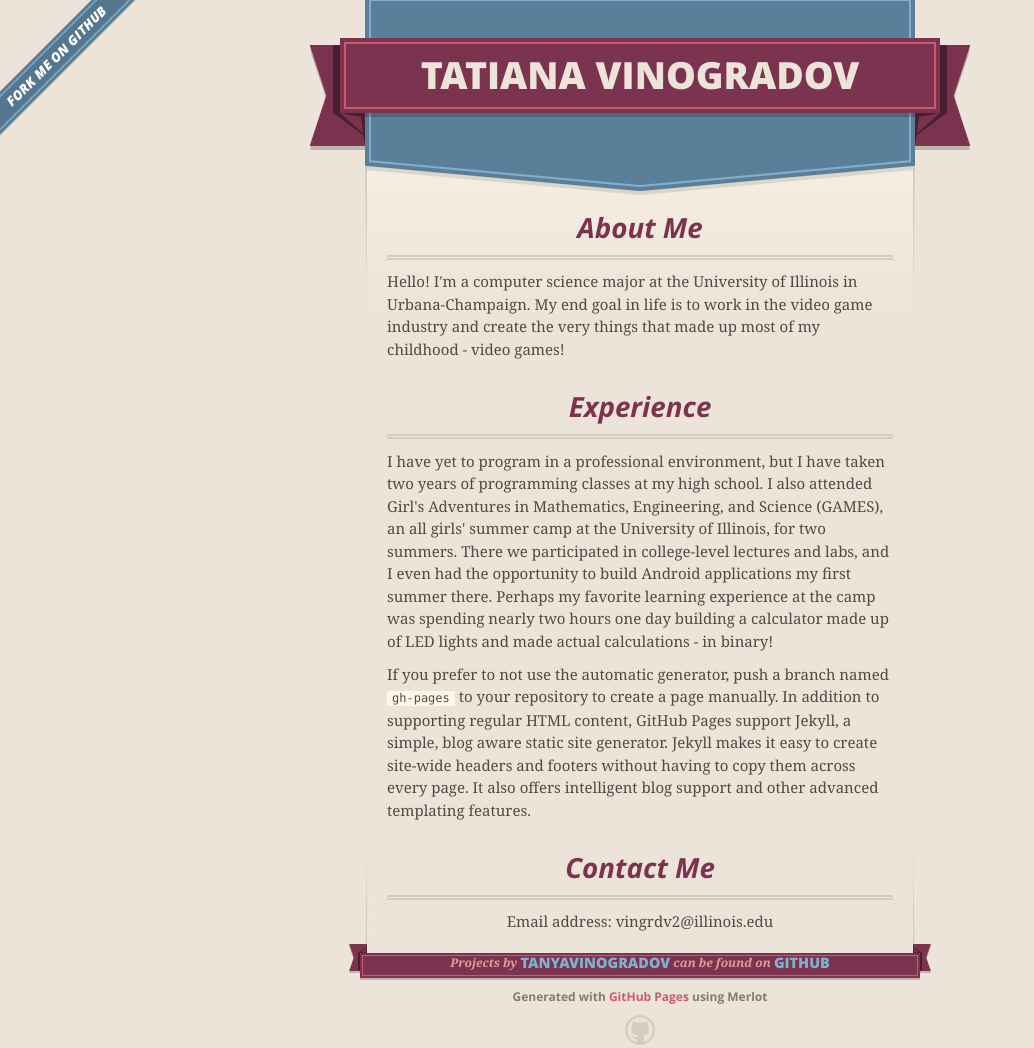
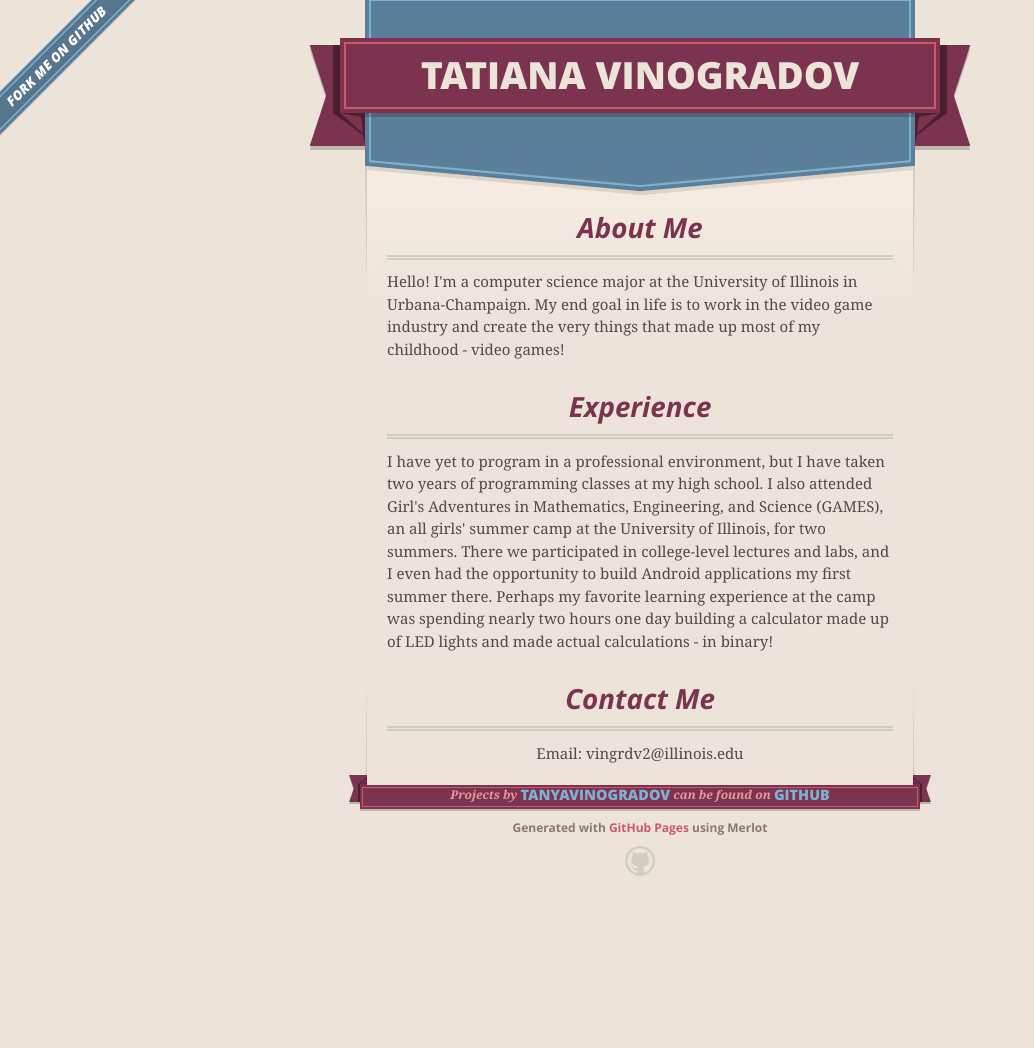
Before and after one commit to tanyavinogradov/tanyavinogradov.github.io, a plain HTML site: page index.html in a window 1280 px wide. Shown: the whole page, without its empty margins (0-1034 px from the left). After the commit the page ends 916 px from the top, so only its background shows below. Drawn offline with nearby package versions, Linux system fonts and the light colour scheme.

Commit message:
Update index.html

```diff
--- a/index.html
+++ b/index.html
@@ -54,13 +54,11 @@
 <a id="designer-templates" class="anchor" href="#designer-templates" aria-hidden="true"><span class="octicon octicon-link"></span></a>Experience</h3>
 
 <p>I have yet to program in a professional environment, but I have taken two years of programming classes at my high school. I also attended Girl's Adventures in Mathematics, Engineering, and Science (GAMES), an all girls' summer camp at the University of Illinois, for two summers. There we participated in college-level lectures and labs, and I even had the opportunity to build Android applications my first summer there. Perhaps my favorite learning experience at the camp was spending nearly two hours one day building a calculator made up of LED lights and made actual calculations - in binary!</p>
-
-<p>If you prefer to not use the automatic generator, push a branch named <code>gh-pages</code> to your repository to create a page manually. In addition to supporting regular HTML content, GitHub Pages support Jekyll, a simple, blog aware static site generator. Jekyll makes it easy to create site-wide headers and footers without having to copy them across every page. It also offers intelligent blog support and other advanced templating features.</p>
-
 <h3>
 <a id="contact-me" class="anchor" href="#support-or-contact" aria-hidden="true"><span class="octicon octicon-link"></span></a>Contact Me</h3>
 
-<p><center><b>Email address:</b> vingrdv2@illinois.edu</p></center>
+<p><center><b>Email:</b> vingrdv2@illinois.edu</p></center>
+
       </section>
 
       <footer>
```
